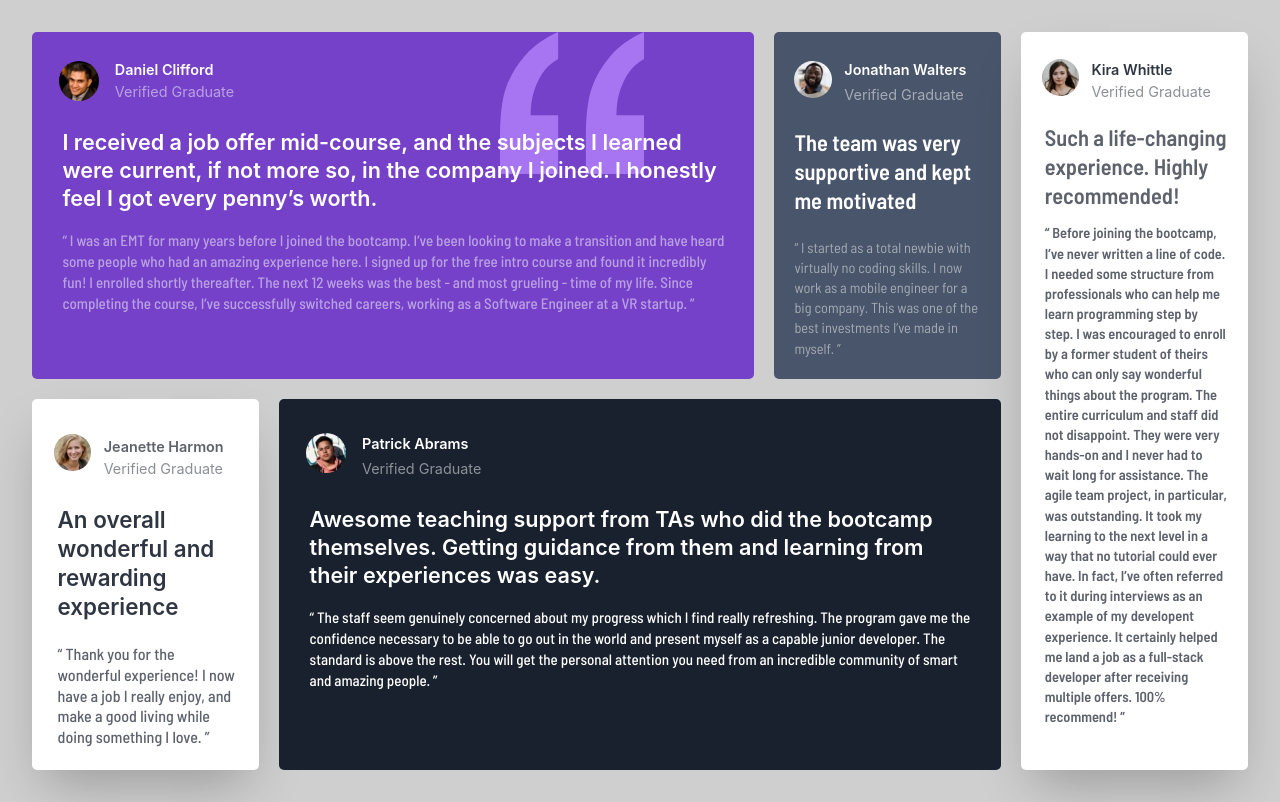
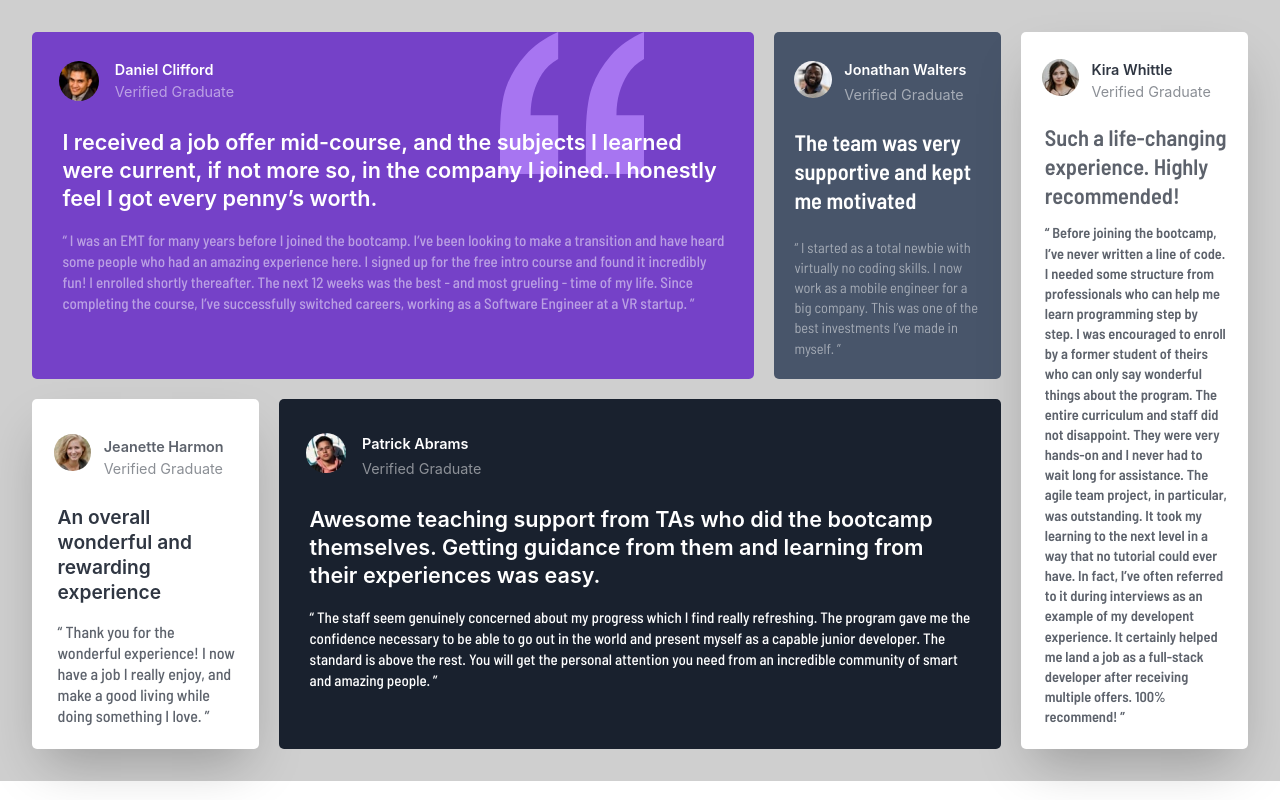
Before and after one commit to Codedzephyr/Testimonial-grid-section-main, a React (Create React App) app: page / in a window 1280 px wide. Built offline with nearby package versions, Linux system fonts and the light colour scheme.

Commit message:
finishing

```diff
--- a/src/Components/GridLayout.jsx
+++ b/src/Components/GridLayout.jsx
@@ -280,12 +280,12 @@ const GridLayout = () => {
                 color="hsl(219, 29%, 14%)"
                 fontWeight="600"
                 opacity="90%"
-                fontSize="clamp(1.1rem,10vw,1.4rem)"
+                fontSize="clamp(1.1rem,10vw,1.2rem)"
               >
                 An overall wonderful and rewarding experience
               </Text>
               <Text
-                mt="1.4rem"
+                mt="1.1rem"
                 ml="0.2rem"
                 color="hsl(219, 29%, 14%)"
                 opacity="70%"
```
Also changed, not shown: screenshot.png (added), 1 other file (tests, documents, lock files or other folders).
